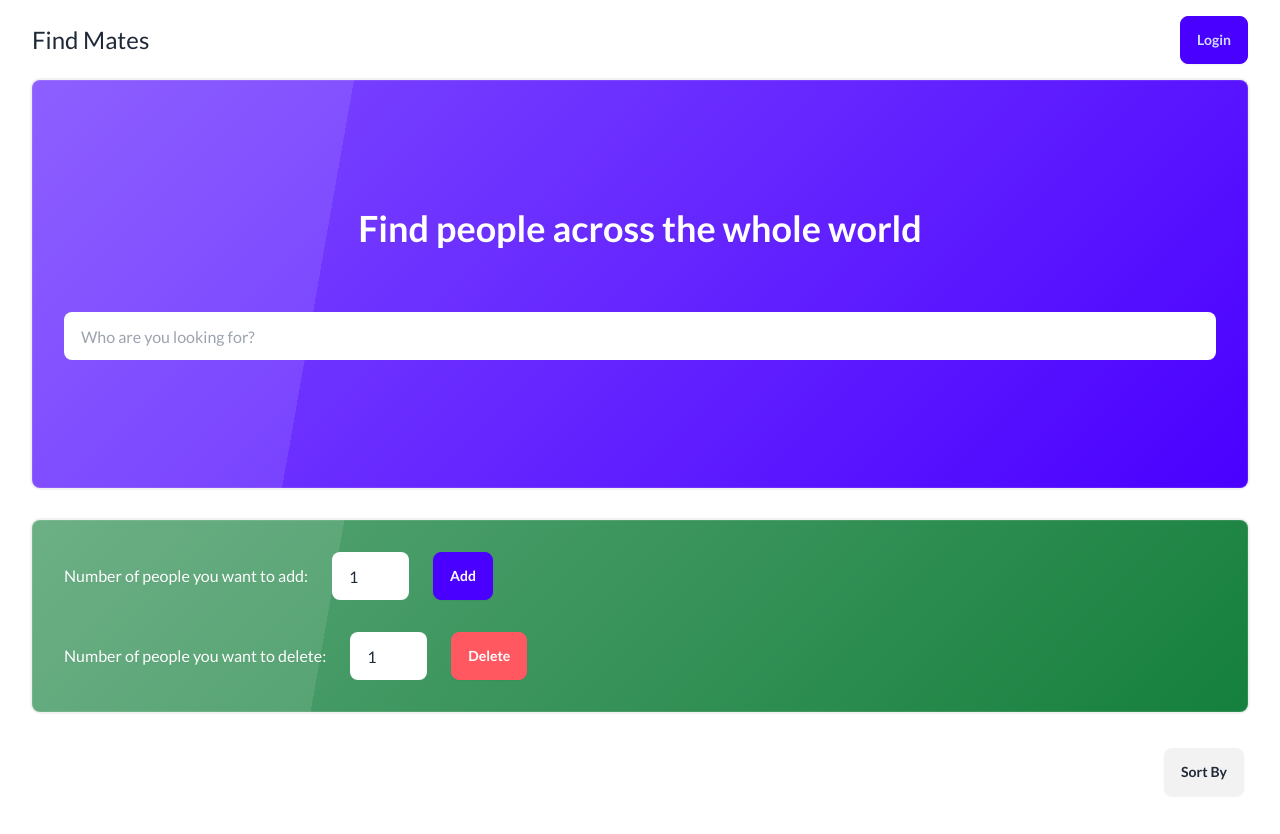
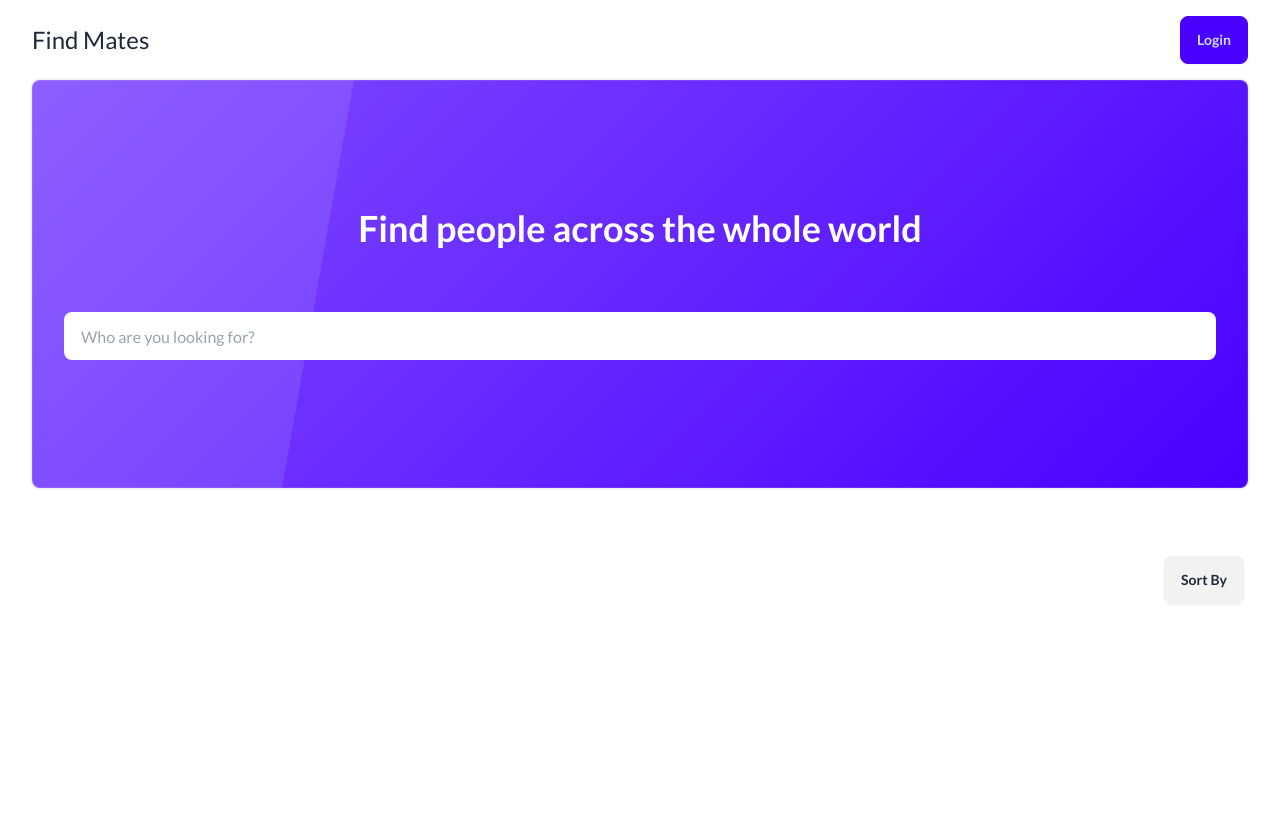
Before and after one commit to heytulsiprasad/find-mates, a Next.js app: page / in a window 1280 px wide. Shown: the top 834 px of the page. After the commit the page ends 800 px from the top, so only its background shows below. Built offline with nearby package versions, Linux system fonts and the light colour scheme; no server answers; the database is empty.

Commit message:
Show dev section to only developer

```diff
--- a/app/page.js
+++ b/app/page.js
@@ -8,6 +8,7 @@ import { onAuthStateChanged } from "firebase/auth";
 import { auth } from "../firebaseInit";
 import Navbar from "./components/Navbar";
 import PeopleList from "./components/PeopleList";
+import { useAuth } from "./context/AuthContext";
 
 const lato = Lato({
   subsets: ["latin"],
@@ -15,12 +16,12 @@ const lato = Lato({
 });
 
 const Home = () => {
+  const { currentUser } = useAuth();
   const [searchTerm, setSearchTerm] = useState("");
 
   return (
     <main className={clsx("min-h-screen", lato.className)}>
       <Navbar />
-
       {/* Search box */}
       <section className="w-full px-8 pb-8">
         <div
@@ -43,7 +44,9 @@ const Home = () => {
       </section>
 
       {/* Dev section (only show to developers) */}
-      <DevSection />
+      {currentUser && currentUser.uid === "VJuU3HEj1RMEmJFbtxLjWNtm9Zz1" && (
+        <DevSection />
+      )}
 
       {/* Sort section */}
       <div className="p-8 flex w-full justify-end">
@@ -64,7 +67,6 @@ const Home = () => {
           </ul>
         </div>
       </div>
-
       {/* People list */}
       <PeopleList searchTerm={searchTerm} />
     </main>
```
